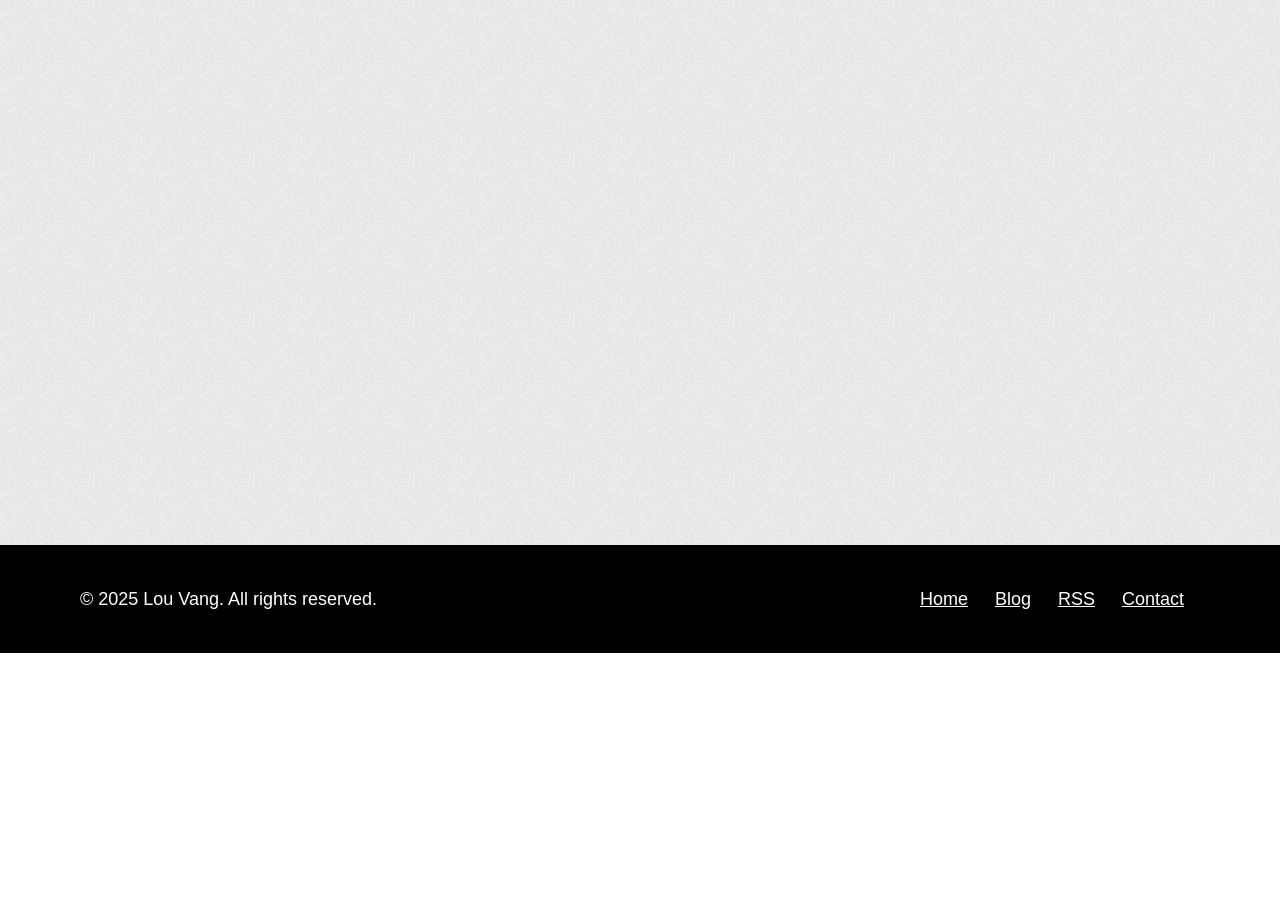
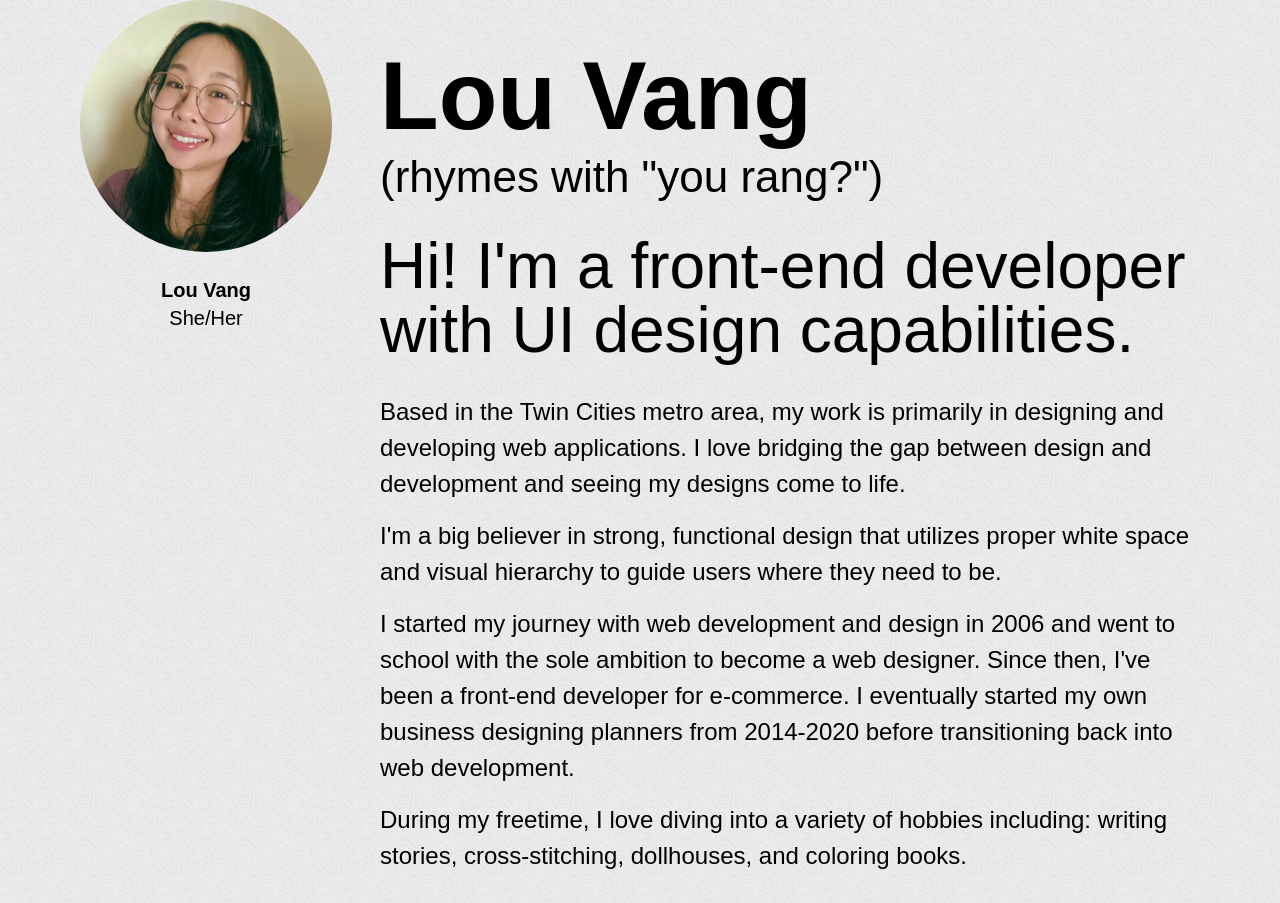
Before and after one commit to louvang/louvang-portfolio, a Next.js app in the folder frontend/: page /about in a window 1280 px wide. Shown: the part 147-1050 px from the top of the page. Before the commit the page ends 800 px from the top, so only its background shows below. Built offline with nearby package versions, Linux system fonts and the light colour scheme; a web font is replaced by a local one.

Commit message:
Complete About page

```diff
--- a/frontend/src/app/about/page.tsx
+++ b/frontend/src/app/about/page.tsx
@@ -1,3 +1,101 @@
+import Link from 'next/link';
+
 export default function About() {
-  return <div className="page-minheight">About</div>;
+  return (
+    <div className="page-minheight flex justify-center py-12 px-20">
+      <div className="about about-container">
+        <div className="about__left-col">
+          <img src="images/portrait.jpg" alt="Lou Vang" className="portrait" />
+          <br />
+          <div className="text-center text-xl">
+            <strong>Lou Vang</strong>
+            <br />
+            She/Her
+          </div>
+        </div>
+
+        <div className="about__right-col">
+          <h1>Lou Vang</h1>
+          <div className="pronunciation">(rhymes with "you rang?")</div>
+
+          <div className="about__lead">
+            Hi! I'm a front-end developer with UI design capabilities.
+          </div>
+
+          <p>
+            Based in the Twin Cities metro area, my work is primarily in
+            designing and developing web applications. I love bridging the gap
+            between design and development and seeing my designs come to life.
+          </p>
+
+          <p>
+            I'm a big believer in strong, functional design that utilizes proper
+            white space and visual hierarchy to guide users where they need to
+            be.
+          </p>
+
+          <p>
+            I started my journey with web development and design in 2006 and
+            went to school with the sole ambition to become a web designer.
+            Since then, I've been a front-end developer for e-commerce. I
+            eventually started my own business designing planners from 2014-2020
+            before transitioning back into web development.
+          </p>
+
+          <p>
+            During my freetime, I love diving into a variety of hobbies
+            including: writing stories, cross-stitching, dollhouses, and
+            coloring books.
+          </p>
+
+          <div className="about__info sm-nav__links">
+            <div>
+              <Link href="/contact" className="sm-nav__contact-btn">
+                Contact me
+              </Link>
+            </div>
+            <div>
+              <Link
+                href="https://www.linkedin.com/in/louvang/"
+                target="_blank"
+                className="sm-nav__link"
+              >
+                <img
+                  src="/images/icons/linkedin.svg"
+                  className="sm-nav__link-icon"
+                />
+                <span>LinkedIn</span>
+              </Link>
+            </div>
+            <div>
+              <Link
+                href="https://github.com/louvang"
+                target="_blank"
+                className="sm-nav__link"
+              >
+                <img
+                  src="/images/icons/github.svg"
+                  className="sm-nav__link-icon"
+                />
+                <span>GitHub</span>
+              </Link>
+            </div>
+            <div>
+              <Link
+                href="https://codepen.io/louvang"
+                target="_blank"
+                className="sm-nav__link"
+              >
+                <img
+                  src="/images/icons/coding.svg"
+                  className="sm-nav__link-icon"
+                />
+                <span>Codepen</span>
+              </Link>
+            </div>
+          </div>
+        </div>
+      </div>
+    </div>
+  );
 }
--- a/frontend/src/app/globals.css
+++ b/frontend/src/app/globals.css
@@ -185,7 +185,8 @@ body {
   text-align: center;
 }
 
-.get-in-touch__links {
+.get-in-touch__links,
+.sm-nav__links {
   font-size: 1.125rem;
   display: flex;
   justify-content: center;
@@ -195,20 +196,22 @@ body {
   padding-top: 1rem;
 }
 
-.get-in-touch__link {
+.get-in-touch__link,
+.sm-nav__link {
   text-decoration: underline;
   display: flex;
   align-items: center;
   gap: 0.5rem;
 }
 
-.get-in-touch__link-icon {
+.get-in-touch__link-icon,
+.sm-nav__link-icon {
   width: 24px;
   filter: invert(100%);
 }
 
 .page-minheight {
-  height: calc(100vh - 98px - 108.5px);
+  min-height: calc(100vh - 98px - 108.5px);
 }
 
 .coming-soon__heading-row {
@@ -232,3 +235,78 @@ body {
   max-width: 500px;
   font-size: 1.25rem;
 }
+
+.about {
+  width: 100%;
+  max-width: 1280px;
+  display: flex;
+  gap: 3rem;
+}
+
+.about__left-col {
+  width: calc(300px - 3rem);
+}
+
+.portrait {
+  border-radius: 50%;
+}
+
+.about__right-col {
+  width: calc(100% - 300px);
+}
+
+.about h1 {
+  font-size: 6rem;
+  font-weight: 700;
+  line-height: 100%;
+  margin-top: 3rem;
+}
+
+.about .pronunciation {
+  font-size: 2.75rem;
+  margin-bottom: 1.5rem;
+}
+
+.about__lead {
+  font-size: 4rem;
+  line-height: 100%;
+  margin-bottom: 2rem;
+}
+
+.about p {
+  margin-bottom: 1rem;
+  font-size: 1.5rem;
+}
+
+.sm-nav__links {
+  justify-content: space-between;
+  max-width: 500px;
+  margin-bottom: 3rem;
+  margin-top: 1.5rem;
+}
+
+.sm-nav__link-icon {
+  filter: none;
+}
+
+.sm-nav__link:hover {
+  color: var(--color-dark);
+  transition: ease-out 0.25s;
+}
+
+.sm-nav__link:hover .sm-nav__link-icon {
+  filter: invert(23%) sepia(13%) saturate(924%) hue-rotate(180deg)
+    brightness(96%) contrast(89%);
+}
+
+.sm-nav__contact-btn {
+  background-color: #000;
+  color: #fff;
+  padding: 0.75rem 1.5rem;
+  border-radius: 1.75rem;
+}
+
+.sm-nav__contact-btn:hover {
+  background-color: var(--color-dark);
+  transition: ease-out 0.25s;
+}
```
Also changed, not shown: frontend/public/images/portrait.jpg (added).
